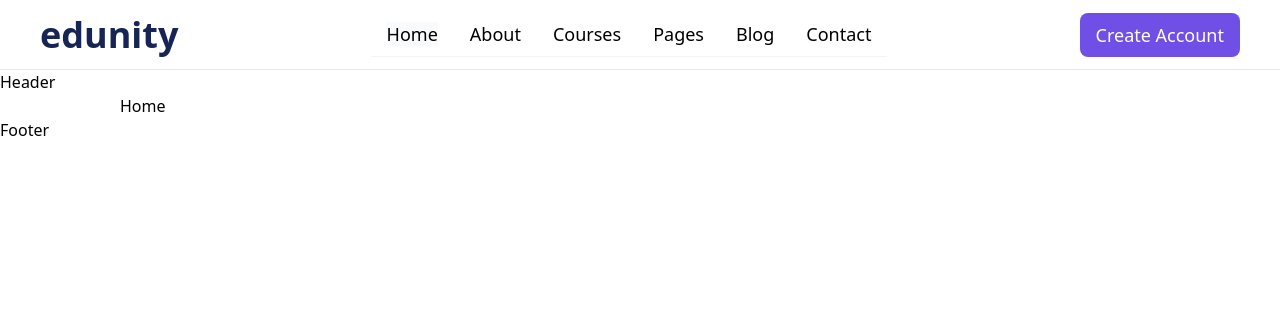
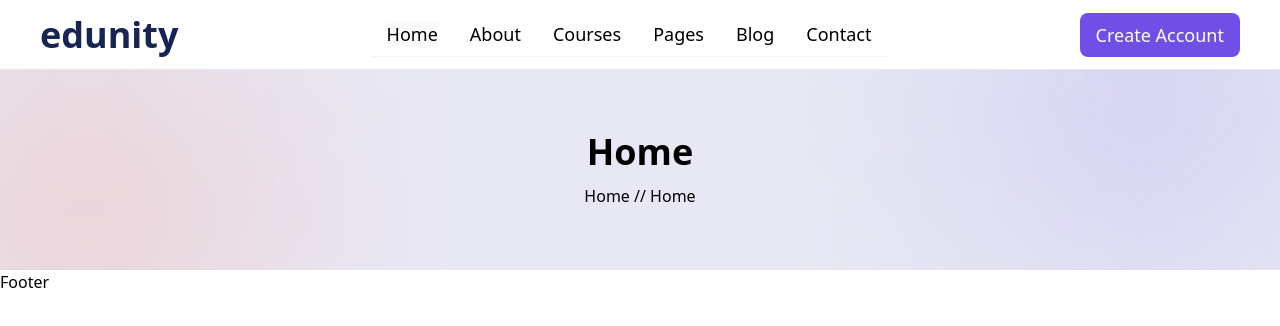
Before and after one commit to tech-cell-eg/round-2-courses-hub-front, a React (Vite) app: page / in a window 1280 px wide. Shown: the top 326 px of the page. Built offline with nearby package versions, Linux system fonts and the light colour scheme.

Commit message:
create header comp

```diff
--- a/src/components/Header.tsx
+++ b/src/components/Header.tsx
@@ -1,5 +1,22 @@
-const Header = () => {
-    return <div>Header</div>;
+import React from "react";
+import HeaderBackground from "../../public/Header.jfif";
+
+interface HeaderProps {
+  pageName: string;
+}
+
+const Header: React.FC<HeaderProps> = ({ pageName }) => {
+  return (
+    <div
+      className="w-full h-[200px] bg-cover bg-center relative"
+      style={{ backgroundImage: `url(${HeaderBackground})` }}
+    >
+      <div className="absolute inset-0 flex items-center justify-center flex-col gap-3">
+        <h1 className="text-black text-4xl font-bold">{pageName}</h1>
+        <p>Home // {pageName}</p>
+      </div>
+    </div>
+  );
 };
 
 export default Header;
--- /dev/null
+++ b/src/components/MobileNavbar.tsx
@@ -0,0 +1,25 @@
+import NavItem from "./NavLink";
+
+interface MobileNavbarProps {
+  closeMenu: () => void; // Add a prop to close the menu
+}
+
+function MobileNavbar({ closeMenu }: MobileNavbarProps) {
+  return (
+    <div
+      className="bg-white w-[250px] px-6  shadow-md absolute top-0 right-0 z-50 transition-transform transform translate-x-0"
+      onClick={closeMenu}
+    >
+      <ul className="space-y-4">
+        <NavItem href="/">Home</NavItem>
+        <NavItem href="/about-us">About</NavItem>
+        <NavItem href="/courses">Courses</NavItem>
+        <NavItem href="/categories">Pages</NavItem>
+        <NavItem href="/categories">Blog</NavItem>
+        <NavItem href="/contact">Contact</NavItem>
+      </ul>
+    </div>
+  );
+}
+
+export default MobileNavbar;
--- a/src/pages/Home.tsx
+++ b/src/pages/Home.tsx
@@ -1,5 +1,5 @@
 const Home = () => {
-    return <div>Home</div>;
+    return <div></div>;
 };
 
 export default Home;
--- /dev/null
+++ b/tailwind.config.ts
@@ -0,0 +1,15 @@
+import type { Config } from "tailwindcss";
+
+const config: Config = {
+    content: ["./src/**/*.{js,ts,jsx,tsx}"],
+  theme: {
+    extend: {
+      colors: {
+        customRed: "rgba(255, 0, 0, 1)",
+      },
+    },
+  },
+  plugins: [],
+};
+
+export default config;
```
Also changed, not shown: public/Header.jfif (added).
